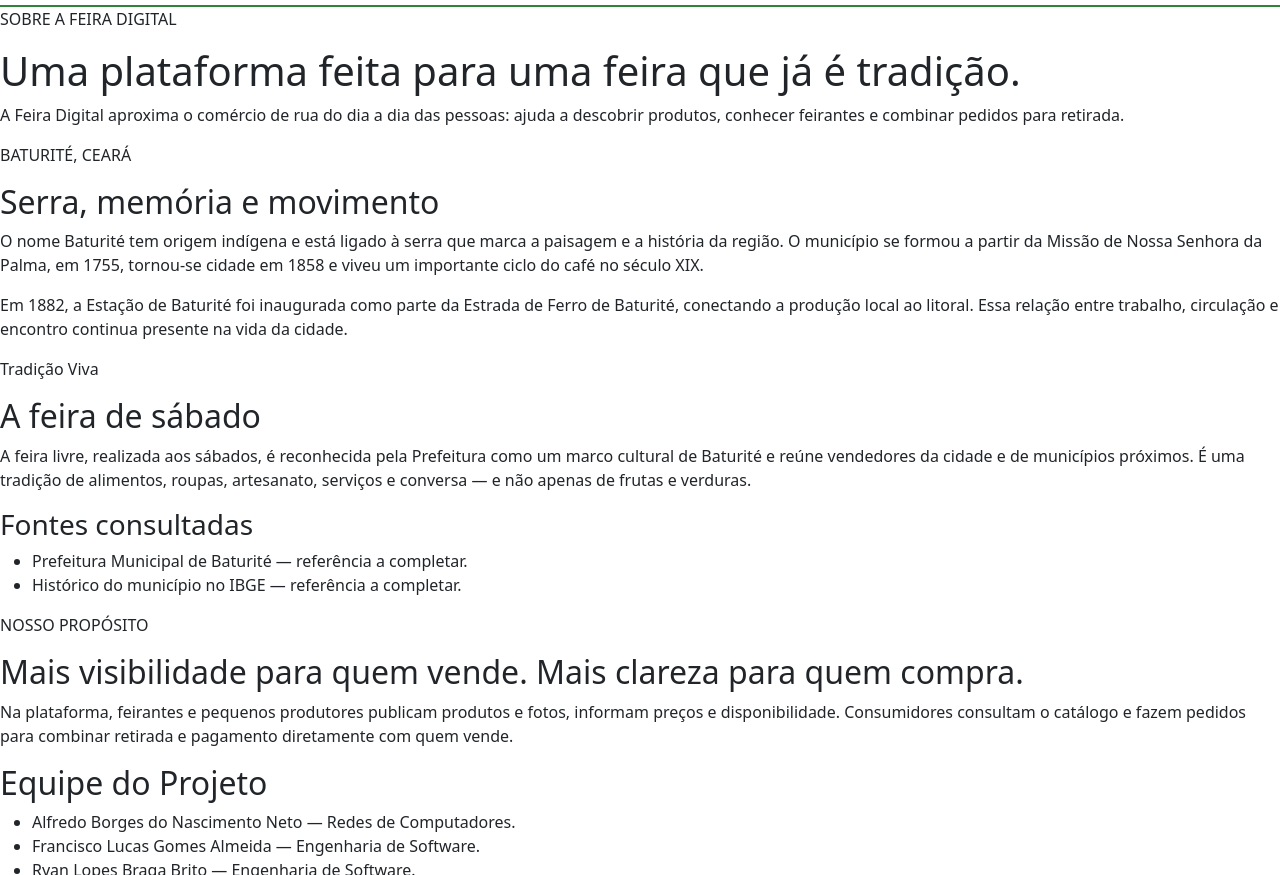
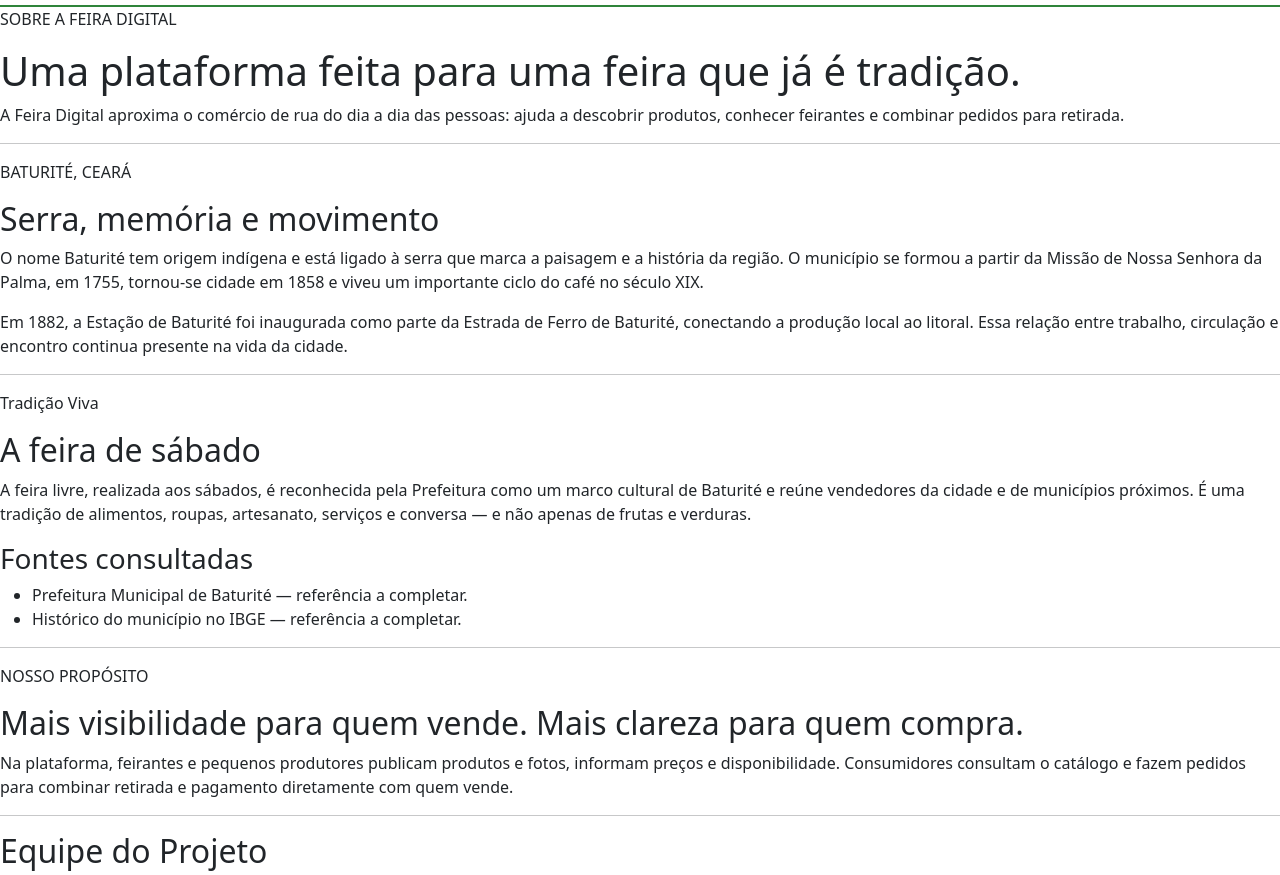
Before and after one commit to CLKlucas/help-me-alfredo, a website: page Projeto final/src/html/sobre.html in a window 1280 px wide. Shown: the part 91-966 px from the top of the page. Drawn offline with nearby package versions, Linux system fonts and the light colour scheme.

Commit message:
feat: padroniza secoes e atualiza rodape responsivo em sobre.html

```diff
--- a/Projeto final/src/html/sobre.html
+++ b/Projeto final/src/html/sobre.html
@@ -62,7 +62,7 @@
     </header>
 
     <main id="conteudo">
-      <section class="sobre_feira_digital">
+      <section class="sobre-feira-digital">
         <p class="chamada">SOBRE A FEIRA DIGITAL</p>
         <h1 class="titulo-pagina">
           Uma plataforma feita para uma feira que já é tradição.
@@ -74,7 +74,9 @@
         </p>
       </section>
 
-      <section class="baturité_explicacao">
+      <hr />
+
+      <section class="baturité-explicacao">
         <p class="chamada">BATURITÉ, CEARÁ</p>
         <h2 class="titulo-secao">Serra, memória e movimento</h2>
 
@@ -92,7 +94,7 @@
           vida da cidade.
         </p>
       </section>
-
+      <hr />
       <section class="feira-sabado">
         <p class="chamada">Tradição Viva</p>
         <h2 class="titulo-secao">A feira de sábado</h2>
@@ -113,6 +115,8 @@
         </div>
       </section>
 
+      <hr />
+
       <section class="proposito">
         <p class="chamada">NOSSO PROPÓSITO</p>
         <h2 class="titulo-secao">
@@ -126,6 +130,8 @@
           diretamente com quem vende.
         </p>
       </section>
+
+      <hr />
 
       <section class="equipe">
         <h2 class="titulo-secao">Equipe do Projeto</h2>
```
